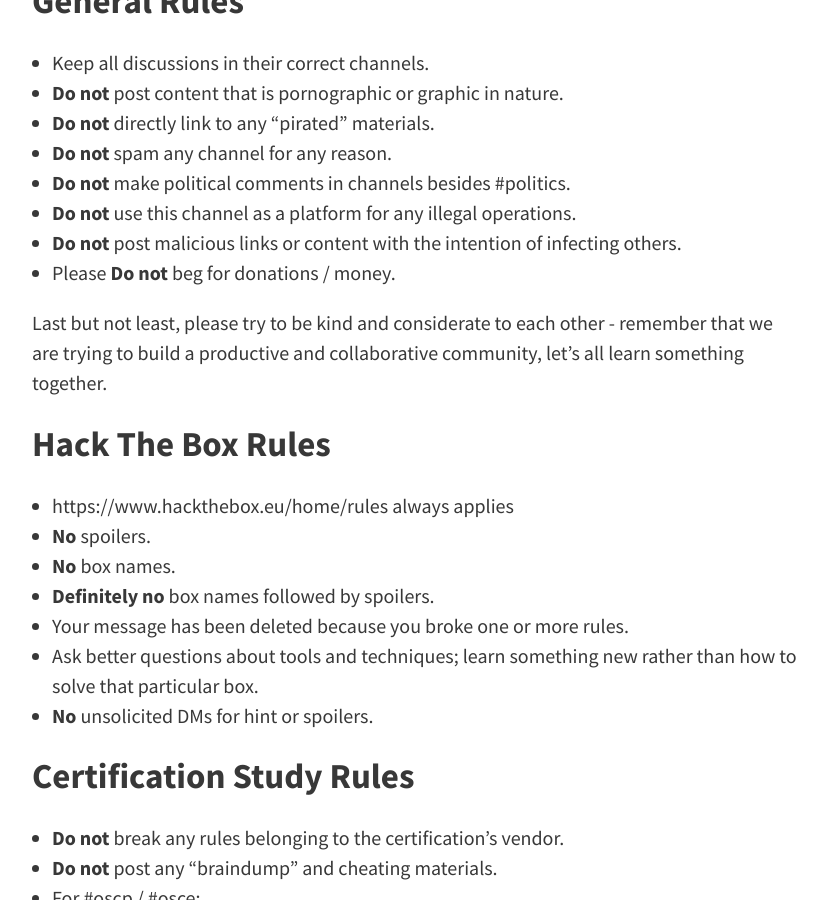
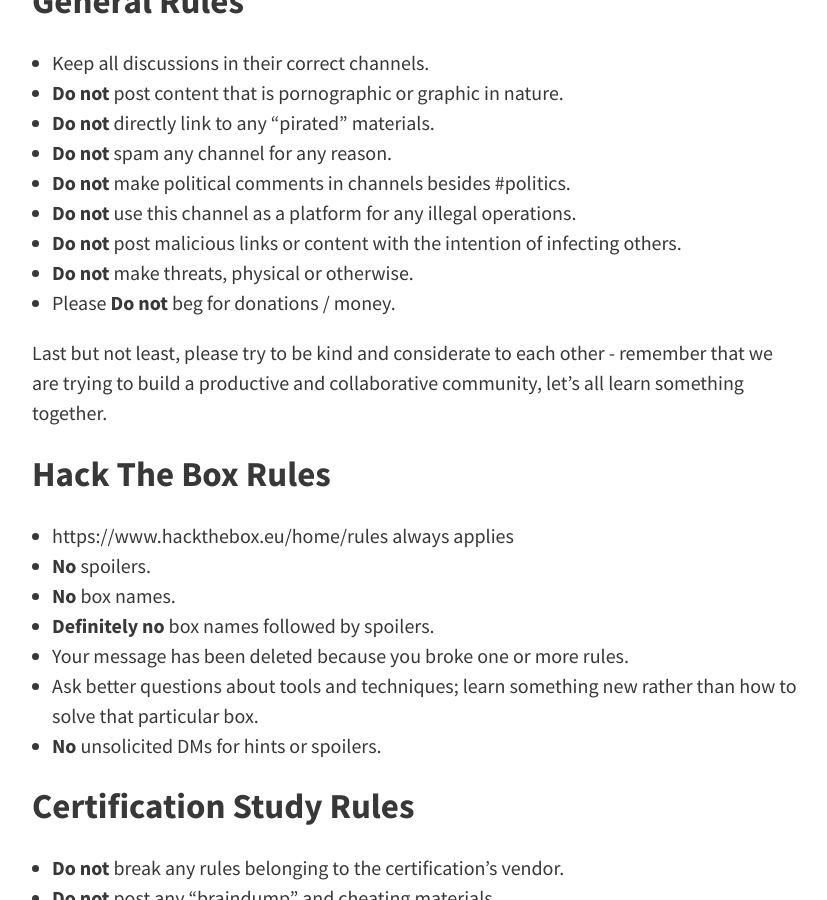
Before and after one commit to NetSec-Focus/netsec-focus.github.io, a Jekyll site: the page built from pages/10_guidelines.md, in a window 1280 px wide and 900 px high, scrolled down 1429 px. Shown: the whole window, without its empty margins (224-1051 px from the left). Built offline with Jekyll 4.4.1, drawn with Linux system fonts in a browser that asks for light colours.

Commit message:
threat rule

```diff
--- a/pages/10_guidelines.md
+++ b/pages/10_guidelines.md
@@ -45,6 +45,7 @@ On the other hand, the channels below are considered more casual and unmoderated
 * **Do not** make political comments in channels besides #politics.
 * **Do not** use this channel as a platform for any illegal operations.
 * **Do not** post malicious links or content with the intention of infecting others.
+* **Do not** make threats, physical or otherwise.
 * Please **Do not** beg for donations / money.
 
 Last but not least, please try to be kind and considerate to each other - remember that we are trying to build a productive and collaborative community, let’s all learn something together.
@@ -56,7 +57,7 @@ Last but not least, please try to be kind and considerate to each other - rememb
 * **Definitely no** box names followed by spoilers.
 * Your message has been deleted because you broke one or more rules.
 * Ask better questions about tools and techniques; learn something new rather than how to solve that particular box.
-* **No** unsolicited DMs for hint or spoilers.
+* **No** unsolicited DMs for hints or spoilers.
 
 ## Certification Study Rules
 * **Do not** break any rules belonging to the certification's vendor.
```
